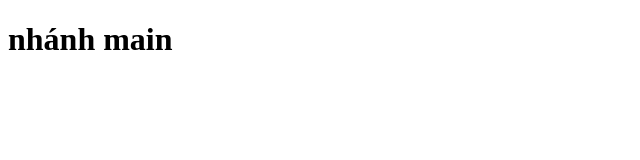
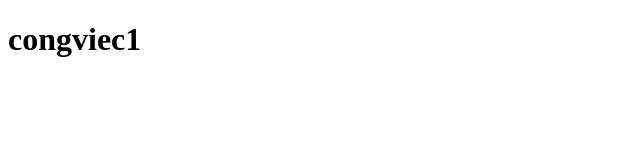
Before and after one commit to MONSTERT06/BAI243, a plain HTML site: page index.html in a window 1280 px wide. Shown: the whole page, without its empty margins (0-640 px from the left). Drawn offline with Linux system fonts and the light colour scheme.

Commit message:
congviec1 chinh sua

```diff
--- a/index.html
+++ b/index.html
@@ -6,6 +6,6 @@
     <title>bài234</title>
 </head>
 <body>
-    <h1>nhánh main</h1>
+    <h1>congviec1</h1>
 </body>
 </html>
```
